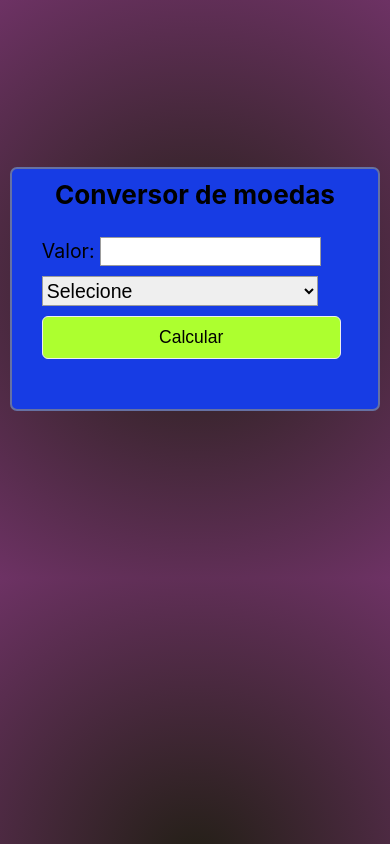
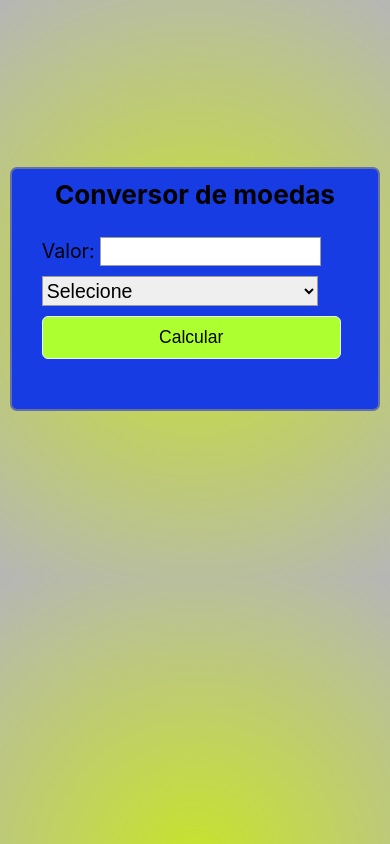
Before and after one commit to klayver2001/conversorMoedas, a plain HTML site: page index.html in a window 390 px wide. Drawn offline with nearby package versions, Linux system fonts and the light colour scheme; no server answers.

Commit message:
Update mobile.css
Mobile version update

```diff
--- a/Estilo/mobile.css
+++ b/Estilo/mobile.css
@@ -1,7 +1,7 @@
 body {
   max-width: 95%;
   margin: auto;
-  background: radial-gradient(circle, rgba(34, 31, 21, 1) 0%, rgba(109, 50, 100, 1) 100%);
+  background: radial-gradient(circle, rgb(200, 228, 41) 0%, rgb(182, 182, 182) 100%);
   font-family: -apple-system, BlinkMacSystemFont, 'Segoe UI', Roboto, Oxygen, Ubuntu, Cantarell, 'Open Sans', 'Helvetica Neue', sans-serif;
   font-size: 5vw;
 }
```
